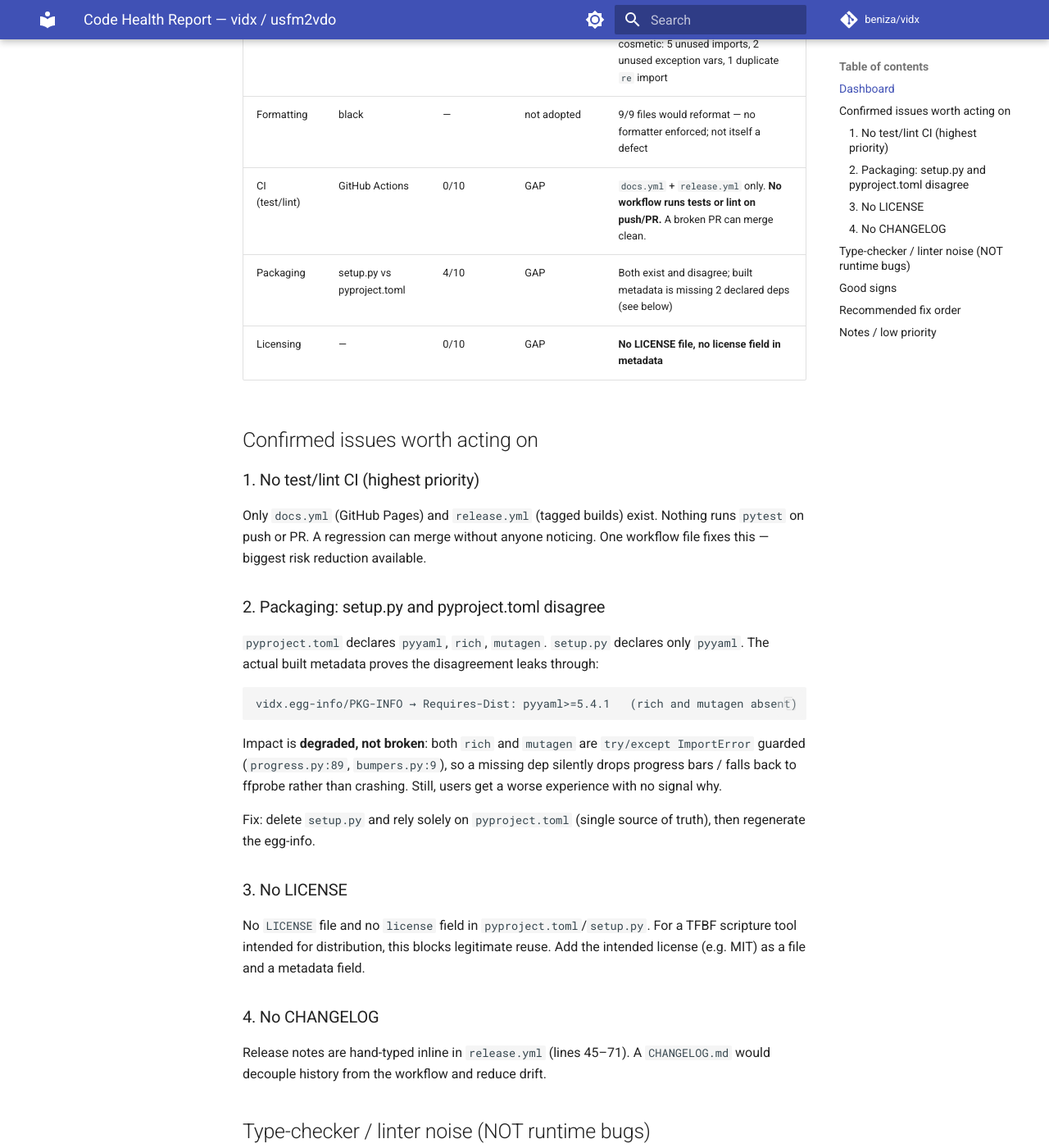
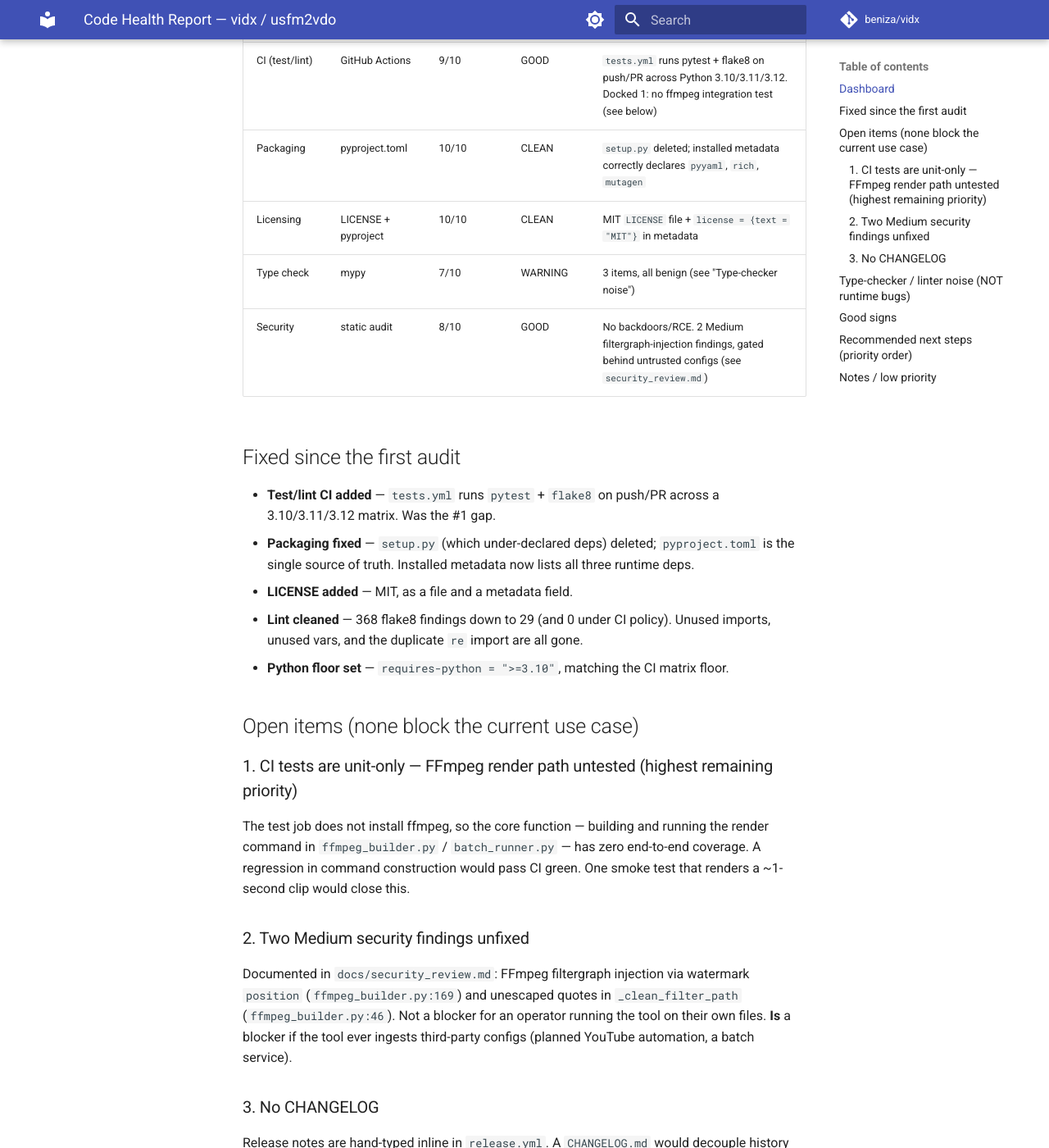
Before and after one commit to beniza/vidx, an MkDocs documentation site: the page built from docs/code_health_report.md, in a window 1280 px wide and 1400 px high, scrolled down 604 px. Shown: the whole window at 82% size. Built offline with MkDocs 1.6.1 and Material for MkDocs 9.7.7, drawn with Linux system fonts in a browser that asks for light colours; comment, search, counter and statistics services are not loaded; some of the changed text lies outside the part shown.

Commit message:
docs: refresh code health report (6.4 → 8.7, production-ready)
Reflects CI/packaging/licensing fixes: test+lint matrix, setup.py removed,
MIT LICENSE, lint cleaned. Remaining: ffmpeg smoke test, 2 Medium security
findings, no CHANGELOG.

Co-Authored-By: Claude Opus 4.8 (1M context) <noreply@anthropic.com>

````diff
--- a/docs/code_health_report.md
+++ b/docs/code_health_report.md
@@ -1,73 +1,68 @@
 # Code Health Report — vidx / usfm2vdo
 
-Date: 2026-07-06
-Scope: full repo, ad-hoc audit (tests, mypy, flake8, black, CI, packaging, licensing)
+Date: 2026-07-06 (refreshed)
+Scope: full repo, ad-hoc audit (tests, mypy, flake8, CI, packaging, licensing, security)
 
-**Composite: 6.4/10** — works and is tested, but has packaging, CI, and licensing gaps before "production ready." No confirmed runtime bugs.
+**Composite: 8.7/10** — production-ready for its intended single-operator CLI use. Every gap from the first audit (CI, packaging, licensing) is now closed. No confirmed runtime bugs.
 
 ## Dashboard
 
 | Category | Tool | Score | Status | Details |
 |---|---|---|---|---|
-| Tests | pytest | 10/10 | CLEAN | 44/44 passed |
-| Type check | mypy | 7/10 | WARNING | 3 errors, all benign (see "Type-checker noise" below) |
-| Lint | flake8 | 0/10 | CRITICAL (mostly noise) | 368 findings — 285 trailing whitespace, 62 long lines. Real-but-cosmetic: 5 unused imports, 2 unused exception vars, 1 duplicate `re` import |
-| Formatting | black | — | not adopted | 9/9 files would reformat — no formatter enforced; not itself a defect |
-| CI (test/lint) | GitHub Actions | 0/10 | GAP | `docs.yml` + `release.yml` only. **No workflow runs tests or lint on push/PR.** A broken PR can merge clean. |
-| Packaging | setup.py vs pyproject.toml | 4/10 | GAP | Both exist and disagree; built metadata is missing 2 declared deps (see below) |
-| Licensing | — | 0/10 | GAP | **No LICENSE file, no license field in metadata** |
+| Tests | pytest | 10/10 | CLEAN | 44/44 passed; 8 test files for 8 modules (1:1 breadth) |
+| Lint (CI policy) | flake8 | 10/10 | CLEAN | 368 → 0 under CI ignore set. All F-codes (unused imports/vars, redefinitions) fixed. Full flake8 shows only 26 `E501` + 3 whitespace, deliberately ignored |
+| CI (test/lint) | GitHub Actions | 9/10 | GOOD | `tests.yml` runs pytest + flake8 on push/PR across Python 3.10/3.11/3.12. Docked 1: no ffmpeg integration test (see below) |
+| Packaging | pyproject.toml | 10/10 | CLEAN | `setup.py` deleted; installed metadata correctly declares `pyyaml`, `rich`, `mutagen` |
+| Licensing | LICENSE + pyproject | 10/10 | CLEAN | MIT `LICENSE` file + `license = {text = "MIT"}` in metadata |
+| Type check | mypy | 7/10 | WARNING | 3 items, all benign (see "Type-checker noise") |
+| Security | static audit | 8/10 | GOOD | No backdoors/RCE. 2 Medium filtergraph-injection findings, gated behind untrusted configs (see `security_review.md`) |
 
-## Confirmed issues worth acting on
+## Fixed since the first audit
 
-### 1. No test/lint CI (highest priority)
-Only `docs.yml` (GitHub Pages) and `release.yml` (tagged builds) exist. Nothing runs `pytest` on push or PR. A regression can merge without anyone noticing. One workflow file fixes this — biggest risk reduction available.
+- **Test/lint CI added** — `tests.yml` runs `pytest` + `flake8` on push/PR across a 3.10/3.11/3.12 matrix. Was the #1 gap.
+- **Packaging fixed** — `setup.py` (which under-declared deps) deleted; `pyproject.toml` is the single source of truth. Installed metadata now lists all three runtime deps.
+- **LICENSE added** — MIT, as a file and a metadata field.
+- **Lint cleaned** — 368 flake8 findings down to 29 (and 0 under CI policy). Unused imports, unused vars, and the duplicate `re` import are all gone.
+- **Python floor set** — `requires-python = ">=3.10"`, matching the CI matrix floor.
 
-### 2. Packaging: setup.py and pyproject.toml disagree
-`pyproject.toml` declares `pyyaml`, `rich`, `mutagen`. `setup.py` declares only `pyyaml`. The actual built metadata proves the disagreement leaks through:
+## Open items (none block the current use case)
 
-```
-vidx.egg-info/PKG-INFO → Requires-Dist: pyyaml>=5.4.1   (rich and mutagen absent)
-```
+### 1. CI tests are unit-only — FFmpeg render path untested (highest remaining priority)
+The test job does not install ffmpeg, so the core function — building and running the render command in `ffmpeg_builder.py` / `batch_runner.py` — has zero end-to-end coverage. A regression in command construction would pass CI green. One smoke test that renders a ~1-second clip would close this.
 
-Impact is **degraded, not broken**: both `rich` and `mutagen` are `try/except ImportError` guarded (`progress.py:89`, `bumpers.py:9`), so a missing dep silently drops progress bars / falls back to ffprobe rather than crashing. Still, users get a worse experience with no signal why.
+### 2. Two Medium security findings unfixed
+Documented in `docs/security_review.md`: FFmpeg filtergraph injection via watermark `position` (`ffmpeg_builder.py:169`) and unescaped quotes in `_clean_filter_path` (`ffmpeg_builder.py:46`). Not a blocker for an operator running the tool on their own files. **Is** a blocker if the tool ever ingests third-party configs (planned YouTube automation, a batch service).
 
-Fix: delete `setup.py` and rely solely on `pyproject.toml` (single source of truth), then regenerate the egg-info.
-
-### 3. No LICENSE
-No `LICENSE` file and no `license` field in `pyproject.toml`/`setup.py`. For a TFBF scripture tool intended for distribution, this blocks legitimate reuse. Add the intended license (e.g. MIT) as a file and a metadata field.
-
-### 4. No CHANGELOG
-Release notes are hand-typed inline in `release.yml` (lines 45–71). A `CHANGELOG.md` would decouple history from the workflow and reduce drift.
+### 3. No CHANGELOG
+Release notes are hand-typed inline in `release.yml`. A `CHANGELOG.md` would decouple history from the workflow.
 
 ## Type-checker / linter noise (NOT runtime bugs)
 
-Verified by reading the code — these are false positives or cosmetic, safe to leave or clean at leisure:
+Verified by reading the code — false positives or cosmetic:
 
-- `bumpers.py:12` — `mutagen = None` in an `except ImportError` block. Idiomatic optional-import guard, not a bug.
-- `bumpers.py:153` — mypy flags `join` over `list[str | None]`. The `None`-typed labels (`intro_label`, `outro_label`) are only appended when `has_intro`/`has_outro` are true, so they are never `None` at that point. False positive.
-- `batch_runner.py:10` + `:133` — `re` imported at top (unused there) and re-imported locally where it is actually used. Redundant, works fine. Drop the top-level import.
-- 285× `W293` trailing whitespace on blank lines + 62× `E501` long lines — pure formatting. `black vidx/` or `autopep8` clears these in one pass.
+- `bumpers.py:11` — `mutagen = None` in an `except ImportError` block. Idiomatic optional-import guard.
+- `bumpers.py:164` — mypy flags `join` over `list[str | None]`. The `None`-typed labels are only appended when `has_intro`/`has_outro` are true, so never `None` at that point. False positive.
+- `config.py:7` — missing `yaml` stubs. Silence with `pip install types-PyYAML`.
+- 26× `E501` long lines + a few `W293`/`E203` — pure formatting, ignored by CI policy on purpose.
 
 ## Good signs
 
 - Tests exist and pass (44/44)
-- Dependencies pinned with lower bounds
+- Dependencies pinned with lower bounds; single packaging source
 - No bare `except:` (all catch `Exception` explicitly)
 - Optional deps guarded — degrades gracefully instead of crashing
+- No `shell=True`, no `eval`/`exec`, no network code, no obfuscation (see security review)
 - No tracked binary bloat (media fixtures under `src/` are gitignored)
-- Version strings consistent across `pyproject.toml`, `setup.py`, `vidx/__init__.py` (all `0.2.0`)
 - No secrets or hardcoded absolute paths found
-- `.egg-info`, `build/`, `dist/`, `output/`, `site/` all correctly gitignored (0 tracked)
 
-## Recommended fix order
+## Recommended next steps (priority order)
 
-1. Add a CI workflow running `pytest` (and ideally `flake8`) on push/PR.
-2. Add a `LICENSE` file + `license` metadata field.
-3. Delete `setup.py`; make `pyproject.toml` the single packaging source; regenerate egg-info.
+1. Add an ffmpeg smoke test to CI (render a 1s clip, assert output exists and is non-empty).
+2. Fix the 2 Medium security findings before any third-party-config exposure.
+3. `pip install types-PyYAML` + two `# type: ignore` comments to make mypy clean.
 4. Add `CHANGELOG.md`; have `release.yml` read from it instead of inline echoes.
-5. Run `black vidx/` once to clear ~350 cosmetic lint findings, then drop the 5 unused imports.
 
 ## Notes / low priority
 
-- Python version is inconsistent across configs: `docs.yml` uses 3.10, `release.yml` uses 3.11, `pyproject.toml` says `>=3.7`, local tests ran on 3.12. Not breaking, but pick a supported floor and test it in CI.
+- `requirements.txt` is now redundant with pyproject `dependencies` (release.yml installs both).
 - This report is not wired into `mkdocs.yml` nav, so it stays internal unless added there.
````
